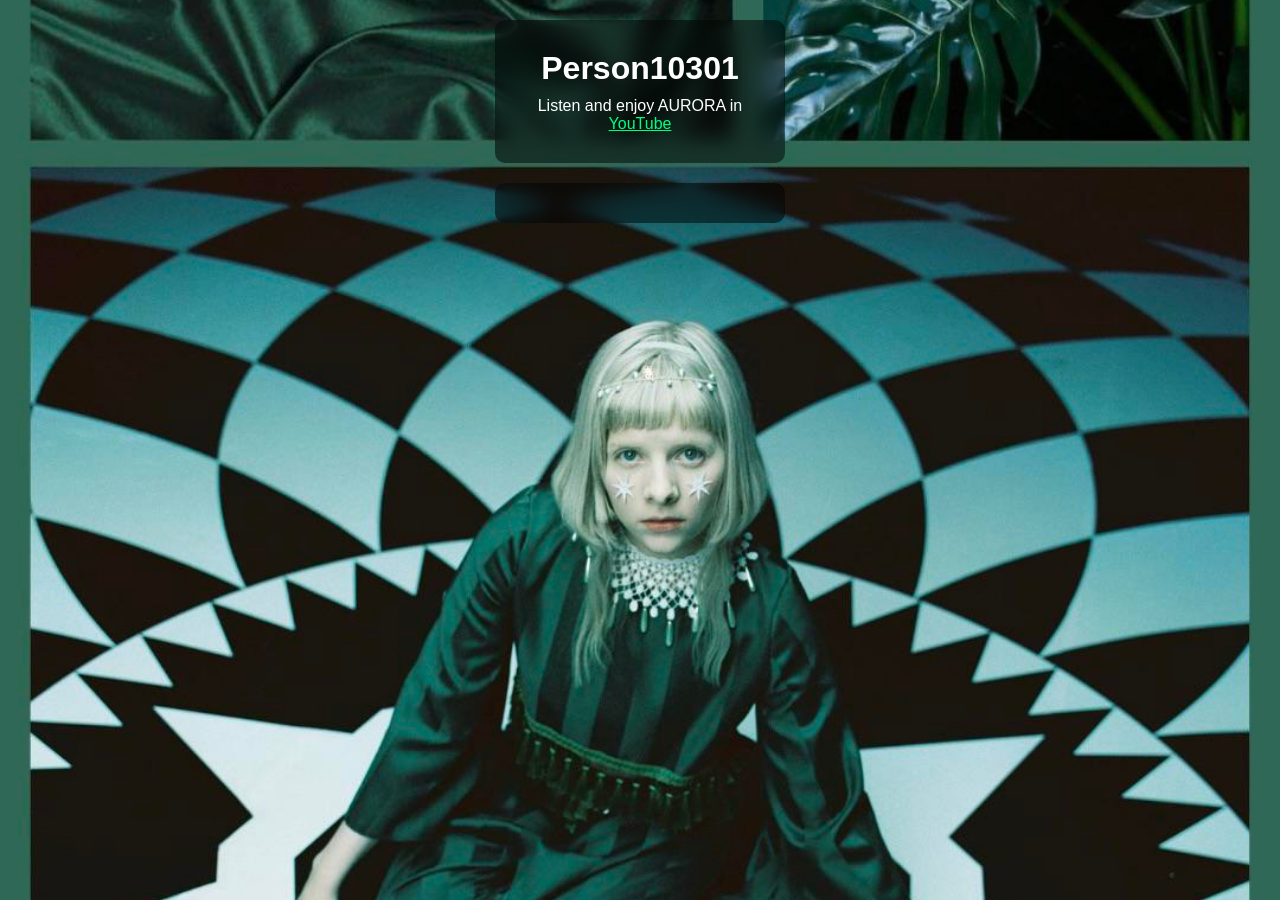
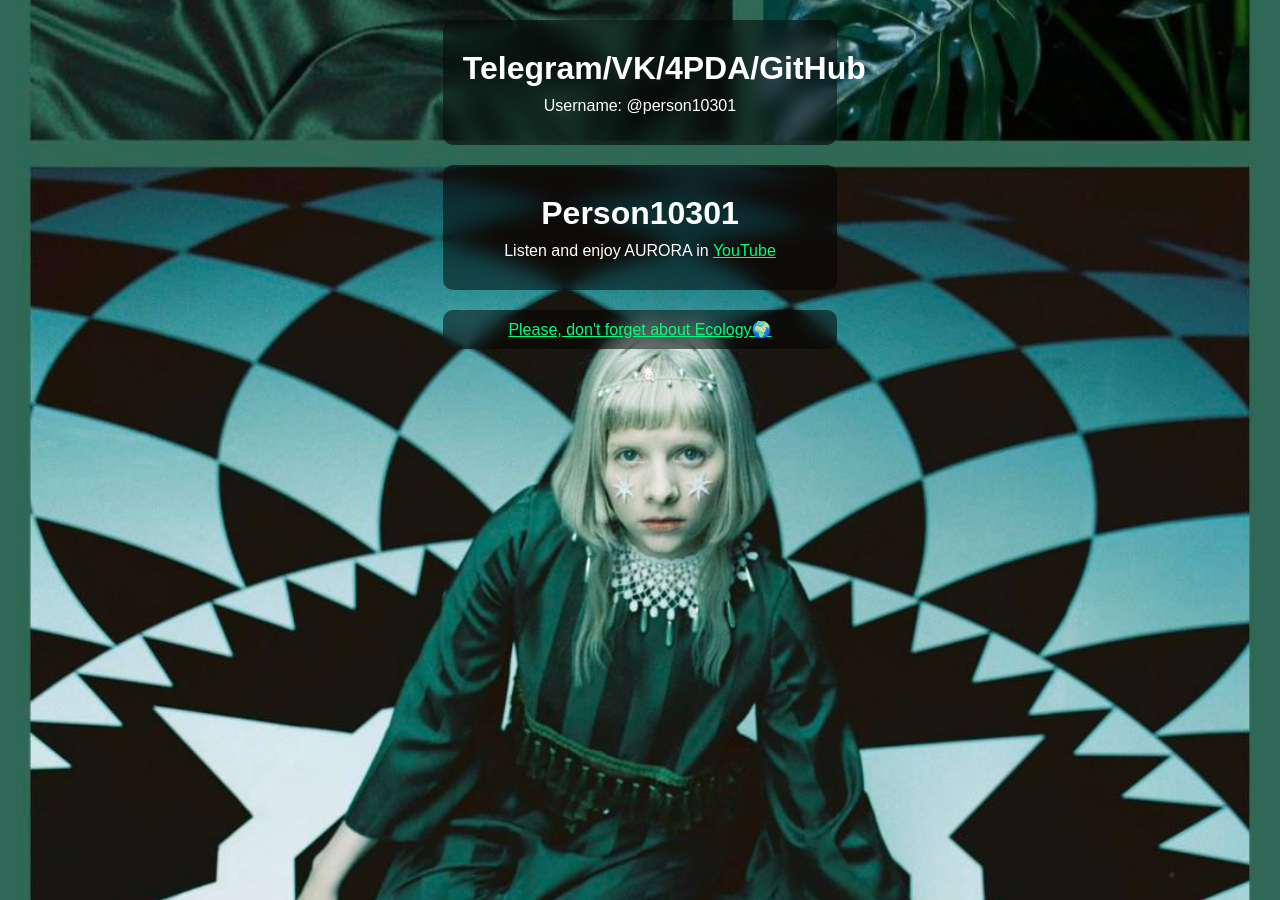
Before and after one commit to person10301/fox10301, a Jekyll site: the page built from index.md, in a window 1280 px wide. Built offline with Jekyll 4.4.1, drawn with Linux system fonts in a browser that asks for light colours; our own code applies the rules of GitHub Pages for plain Markdown files.

Commit message:
Update index.md

```diff
--- a/index.md
+++ b/index.md
@@ -7,13 +7,13 @@
 </head>
 <body>
   <div class="content">
-    <h1>Person10301</h1>
-    <p>Listen and enjoy AURORA in <a href="https://youtube.com/@auroramusic" class="link">YouTube</a>
+    <h1>Telegram/VK/4PDA/GitHub</h1>
+    <p>Username: @person10301
     </p>
   </div>
   <div class="content">
-<title>Telegram/VK/4PDA/GitHub<title>
-    <p>Username: @person10301
+    <h1>Person10301</h1>
+    <p>Listen and enjoy AURORA in <a href="https://youtube.com/@auroramusic" class="link">YouTube</a>
     </p>
   </div>
   <div class="ecology-message">
```
